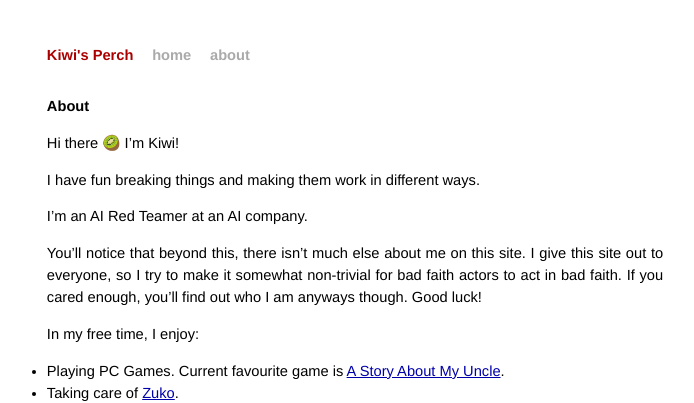
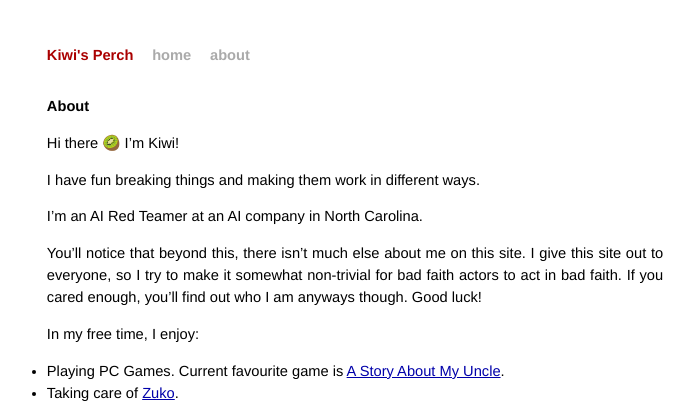
Before and after one commit to 1337kiwi/1337kiwi.github.io, a Jekyll site: the page built from about.md, in a window 1280 px wide. Shown: the top 403 px of the page, without its empty margins (285-979 px from the left). Built offline with Jekyll 4.4.1, drawn with Linux system fonts in a browser that asks for light colours.

```diff
--- a/about.md
+++ b/about.md
@@ -8,7 +8,7 @@
 
 I have fun breaking things and making them work in different ways.
 
-I'm an AI Red Teamer at an AI company.
+I'm an AI Red Teamer at an AI company in North Carolina.
 
 You'll notice that beyond this, there isn't much else about me on this site. I give this site out to everyone, so I try to make it somewhat non-trivial for bad faith actors to act in bad faith. If you cared enough, you'll find out who I am anyways though. Good luck!
 
```
